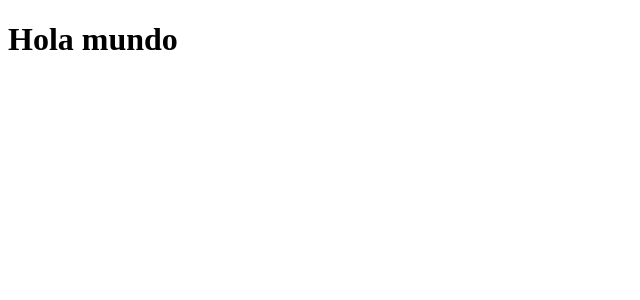
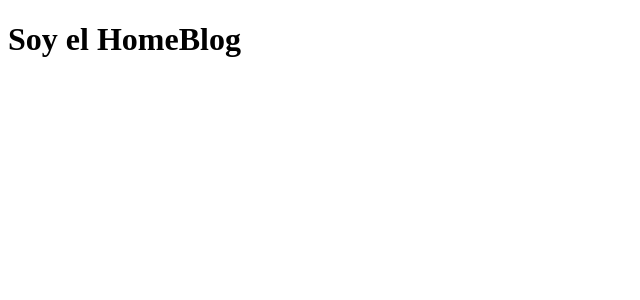
Before and after one commit to psc88/Travelers-Blog-App, a React (Vite) app: page /home in a window 1280 px wide. Shown: the top 300 px of the page, without its empty margins (0-640 px from the left). Built offline with nearby package versions, Linux system fonts and the light colour scheme.

Commit message:
Configuration of Routes

```diff
--- a/src/App.tsx
+++ b/src/App.tsx
@@ -1,9 +1,7 @@
+import { AppRouter } from './routes/AppRouter.jsx'
+
 function App() {
-  return (
-    <>
-      <h1>Hola mundo</h1>
-    </>
-  )
+  return (<AppRouter />)
 }
 
 export default App
--- a/src/main.tsx
+++ b/src/main.tsx
@@ -1,8 +1,8 @@
 import React from 'react'
 import ReactDOM from 'react-dom/client'
 import App from './App.tsx'
+import './index.css'
 import { BrowserRouter } from 'react-router-dom'
-import './index.css'
 
 ReactDOM.createRoot(document.getElementById('root')!).render(
   <React.StrictMode>
--- /dev/null
+++ b/src/pages/HomeBlog.tsx
@@ -0,0 +1,7 @@
+export const HomeBlog = () => {
+  return (
+    <>
+      <h1>Soy el HomeBlog</h1>
+    </>
+  )
+}
--- /dev/null
+++ b/src/pages/index.js
@@ -0,0 +1,4 @@
+export * from './AdminPublication';
+export * from './Authentication';
+export * from './DetailPublication';
+export * from './HomeBlog';
--- /dev/null
+++ b/src/routes/AppRouter.tsx
@@ -0,0 +1,17 @@
+import { Route, Routes, Navigate } from 'react-router-dom'
+import { HomeBlog } from '../pages/HomeBlog'
+import { AdminPublication } from '../pages/AdminPublication'
+import { Authentication } from '../pages/Authentication'
+import { DetailPublication } from '../pages/DetailPublication'
+
+export const AppRouter = () => {
+  return (
+    <Routes>
+      <Route path="/home" element={<HomeBlog />} />
+      <Route path="/admin" element={<AdminPublication />} />
+      <Route path="/authentication" element={<Authentication />} />
+      <Route path="/detailpublication" element={<DetailPublication />} />
+      <Route path="/*" element={<Navigate to="/home" />} />
+    </Routes>
+  )
+}
```
Also changed, not shown: src/pages/Home.jsx (deleted, +0 -7 lines), src/pages/AdminPublication.tsx (renamed from src/pages/AdminPublication.jsx), src/pages/Authentication.tsx (renamed from src/pages/Authentication.jsx), src/pages/DetailPublication.tsx (renamed from src/pages/DetailPublication.jsx), src/routes/AppRouter.jsx (deleted), 1 other file (tests, documents, lock files or other folders).
